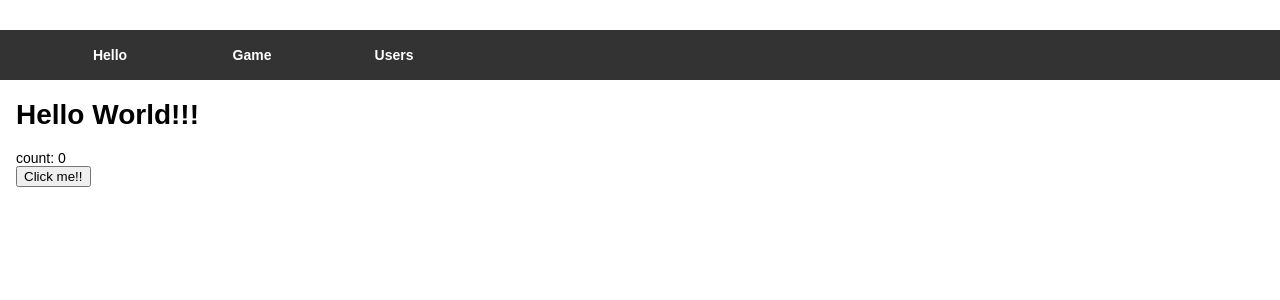
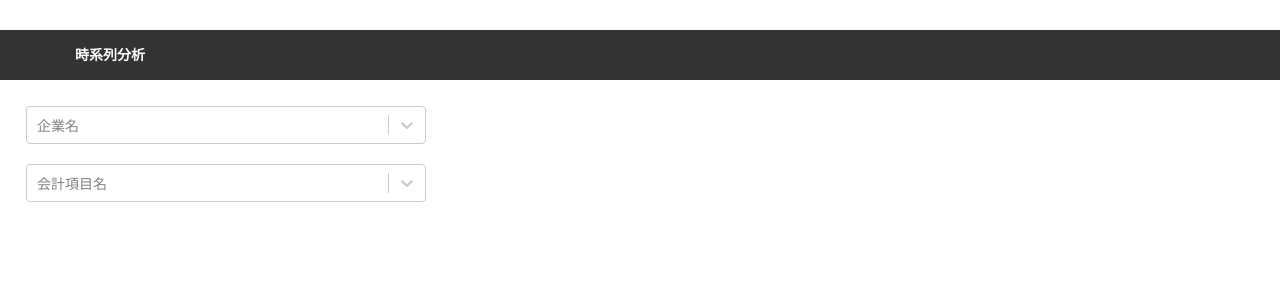
Before and after one commit to Seibi0928/ResearchXBRL.Frontend, a React app: page / in a window 1280 px wide. Shown: the top 300 px of the page. Built offline with nearby package versions, Linux system fonts and the light colour scheme.

Commit message:
分析結果を表示するところまで

```diff
--- a/package.json
+++ b/package.json
@@ -32,14 +32,17 @@
   },
   "dependencies": {
     "@types/react-router-config": "^5.0.1",
+    "chart.js": "^3.6.1",
     "css-loader": "^3.6.0",
     "express": "^4.17.1",
     "file-loader": "^6.0.0",
     "path": "^0.12.7",
     "react": "^16.13.1",
+    "react-chartjs-2": "^4.0.0",
     "react-dom": "^16.13.1",
     "react-router-config": "^5.1.1",
     "react-router-dom": "^5.2.0",
+    "react-select": "^5.2.1",
     "style-loader": "^1.2.1",
     "ts-loader": "^7.0.5",
     "webpack-cli": "^3.3.12"
--- a/src/app/app.tsx
+++ b/src/app/app.tsx
@@ -2,7 +2,7 @@ import * as React from 'react';
 import * as ReactDOM from 'react-dom';
 import { BrowserRouter as Router, Link } from "react-router-dom";
 import { renderRoutes, RouteConfig } from "react-router-config";
-import Analysis from './components/Analysis';
+import TimeSeriesAnalysis from './components/TimeSeriesAnalysis/Analysis';
 import '../stylesheet/app.scss';
 
 const Root: React.FunctionComponent<any> = ({ route }: { route: RouteConfig }) => (
@@ -10,13 +10,7 @@ const Root: React.FunctionComponent<any> = ({ route }: { route: RouteConfig }) =
         <nav>
             <ul>
                 <li>
-                    <Link to="/" className="link-button">Hello</Link>
-                </li>
-                <li>
-                    <Link to="/game" className="link-button">Game</Link>
-                </li>
-                <li>
-                    <Link to="/users" className="link-button">Users</Link>
+                    <Link to="/" className="link-button">時系列分析</Link>
                 </li>
             </ul>
         </nav>
@@ -26,8 +20,6 @@ const Root: React.FunctionComponent<any> = ({ route }: { route: RouteConfig }) =
     </div>
 );
 
-const Users = (_: unknown) => <h2>Users</h2>;
-
 const routes: RouteConfig[] = [
     {
         component: Root,
@@ -35,7 +27,7 @@ const routes: RouteConfig[] = [
             {
                 path: "/",
                 exact: true,
-                component: Analysis
+                component: TimeSeriesAnalysis
             }
         ]
     }
--- a/src/app/components/Analysis.tsx
+++ /dev/null
@@ -1,33 +0,0 @@
-import * as React from 'react';
-
-type HelloState = { count: number };
-
-export default class Analysis extends React.Component<unknown, HelloState> {
-    constructor(_: unknown) {
-        super(_);
-
-        this.state = { count: 0 };
-    }
-
-    render() {
-        return (
-            <div>
-                <h1>Hello World!!!</h1>
-                <span>count: {this.state.count}</span>
-                <div>
-                    <input
-                        type="button"
-                        role="button"
-                        value="Click me!!"
-                        onClick={() => this.handleClick()} />
-                </div>
-            </div>
-        );
-    }
-
-    private handleClick(): void {
-        this.setState({
-            count: this.state.count + 1
-        });
-    }
-}
--- /dev/null
+++ b/src/app/components/TimeSeriesAnalysis/Analysis.tsx
@@ -0,0 +1,48 @@
+import * as React from 'react';
+import {
+    Chart as ChartJS,
+    CategoryScale,
+    LinearScale,
+    PointElement,
+    LineElement,
+    Title,
+    Tooltip,
+    Legend,
+} from 'chart.js'
+import { LineChart, LineChartData, performTimeSeriesAnalysis } from './LineChart';
+import '../../../stylesheet/components/TimeSeriesAnalysis/Analysis.scss';
+import { useEffect, useState } from 'react';
+import { AccountItemOption, CorporationOption, Menu } from './Menu';
+
+ChartJS.register(
+    CategoryScale,
+    LinearScale,
+    PointElement,
+    LineElement,
+    Title,
+    Tooltip,
+    Legend
+);
+
+export default function TimeSeriesAnalysis() {
+    const [selectedCorporation, setCorporation] = useState<CorporationOption | null>(null);
+    const [selectedAccountItem, setAccountItem] = useState<AccountItemOption | null>(null);
+    const [analysisData, setAnalysisData] = useState<LineChartData>('waitingUserInput');
+
+    useEffect(() => {
+        if (!selectedCorporation || !selectedAccountItem) {
+            return;
+        }
+        performTimeSeriesAnalysis(selectedCorporation, selectedAccountItem)
+            .then(setAnalysisData);
+    }, [selectedCorporation, selectedAccountItem]);
+
+    return (
+        <>
+            <Menu
+                corporationSetter={setCorporation}
+                accountItemSetter={setAccountItem} />
+            <LineChart data={analysisData} />
+        </>
+    );
+}
--- /dev/null
+++ b/src/app/components/TimeSeriesAnalysis/LineChart.tsx
@@ -0,0 +1,69 @@
+import { ChartData } from "chart.js";
+import React from "react";
+import { Line } from "react-chartjs-2";
+import { AccountItemOption, CorporationOption } from "./Menu";
+
+export const performTimeSeriesAnalysis = async (
+  corporation: CorporationOption,
+  accountItem: AccountItemOption)
+  : Promise<TimeSeriesAnalysisResposeValue> => {
+  const response = await fetch(`http://localhost:8080/TimeSeriesAnalysis/result?corporationId=${corporation.value}&accountItemName=${accountItem.value}`);
+  return await response.json();
+};
+const convertToChartData = (response: TimeSeriesAnalysisResposeValue)
+  : ChartData<"line", number[], string> => {
+  return {
+    labels: response.values.map(x => {
+      if (isInstansPeriod(x.financialAccountPeriod)) {
+        return x.financialAccountPeriod.instant;
+      }
+      return x.financialAccountPeriod.from;
+    }),
+    datasets: [{
+      label: `${response.accountName}-${response.corporation.name}`,
+      backgroundColor: 'rgb(255, 99, 132)',
+      borderColor: 'rgb(255, 99, 132)',
+      data: response.values.map(v => v.amount)
+    }]
+  }
+}
+
+const isInstansPeriod = (period: AccountPeriod): period is InstantPeriod => {
+  const mayBeInstant = period as InstantPeriod;
+  return mayBeInstant.instant?.length > 0 ?? false;
+}
+
+
+type AccountPeriod = InstantPeriod | DurationPeriod;
+type InstantPeriod = {
+  instant: string
+};
+type DurationPeriod = {
+  from: string,
+  to: string
+}
+type TimeSeriesAnalysisValue = {
+  financialAccountPeriod: AccountPeriod
+  amount: number
+};
+type TimeSeriesAnalysisResposeValue = {
+  accountName: string,
+  unit: unknown,
+  corporation: { name: string },
+  values: TimeSeriesAnalysisValue[]
+}
+export type LineChartData = 'waitingUserInput' | 'loading' | TimeSeriesAnalysisResposeValue;
+
+export const LineChart = (props: {
+  data: LineChartData
+}) => {
+  const { data } = props;
+  if (data === 'loading') {
+    return <>ロード中...</>;
+  } else if (data === 'waitingUserInput') {
+    return <></>;
+  } else if (!data.values.some(v => v)) {
+    return <>データ無し</>;
+  }
+  return <div><Line data={convertToChartData(data)} /></div>;
+}
--- /dev/null
+++ b/src/app/components/TimeSeriesAnalysis/Menu.tsx
@@ -0,0 +1,81 @@
+import * as React from 'react';
+import Select from 'react-select/async';
+
+export type CorporationOption = {
+  value: string,
+  label: string
+};
+export type AccountItemOption = {
+  value: string,
+  label: string
+};
+type CorporationInfo = {
+  name: string,
+  corporationId: string
+};
+type AccountItemInfo = {
+  name: string
+};
+
+const suggestedCorporations = async (keyword: string): Promise<CorporationOption[]> => {
+  if (keyword === '') {
+    return [];
+  }
+  // TOOD: urlを変更
+  const response = await fetch(`http://localhost:8080/AnalysisMenu/suggest/corporations?keyword=${keyword}`);
+  const responsBody = await response.json() as CorporationInfo[];
+  return responsBody.map(c => ({
+    value: c.corporationId,
+    label: c.name
+  }));
+};
+
+const suggestedAccountItems = async (keyword: string): Promise<AccountItemOption[]> => {
+  if (keyword.length <= 0) {
+    return [];
+  }
+  // TOOD: urlを変更
+  const response = await fetch(`http://localhost:8080/AnalysisMenu/suggest/accountItems?keyword=${keyword}`);
+  const responsBody = await response.json() as AccountItemInfo[];
+  return responsBody.map(c => ({
+    value: c.name,
+    label: c.name
+  }));
+};
+
+export const Menu = (props: {
+  corporationSetter: React.Dispatch<React.SetStateAction<CorporationOption | null>>,
+  accountItemSetter: React.Dispatch<React.SetStateAction<AccountItemOption | null>>
+}) => {
+  const { corporationSetter, accountItemSetter } = props;
+
+  return (<div className={"flex-container"}>
+    <div>
+      <Select
+        className="corporation-selector"
+        placeholder={"企業名"}
+        cacheOptions
+        loadOptions={suggestedCorporations}
+        onChange={inputValue => {
+          if (!inputValue) {
+            return;
+          }
+          corporationSetter(inputValue);
+        }}
+      />
+    </div>
+    <div>
+      <Select
+        className="corporation-selector"
+        placeholder={"会計項目名"}
+        cacheOptions
+        loadOptions={suggestedAccountItems}
+        onChange={inputValue => {
+          if (!inputValue) {
+            return;
+          }
+          accountItemSetter(inputValue)
+        }} />
+    </div>
+  </div>);
+};
--- /dev/null
+++ b/src/stylesheet/components/TimeSeriesAnalysis/Analysis.scss
@@ -0,0 +1,10 @@
+.flex-container {
+  display: flex;
+  flex-direction: column;
+
+  & > div {
+    width: 30%;
+    min-width: 25rem;
+    margin: 10px;
+  }
+}
```
Also changed, not shown: 2 other files (tests, documents, lock files or other folders).
